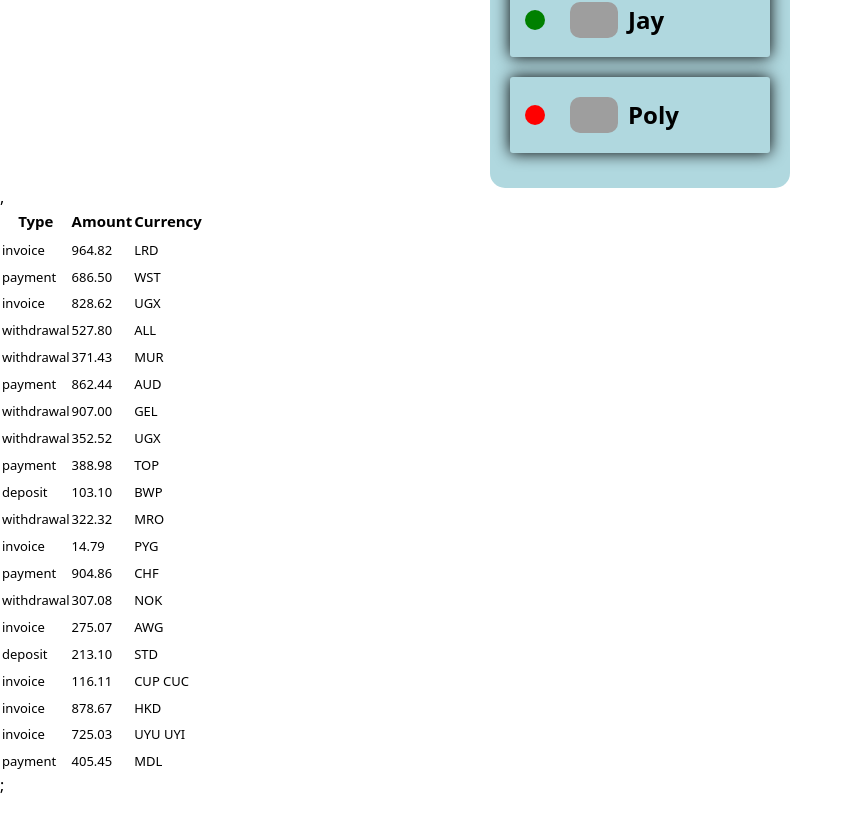
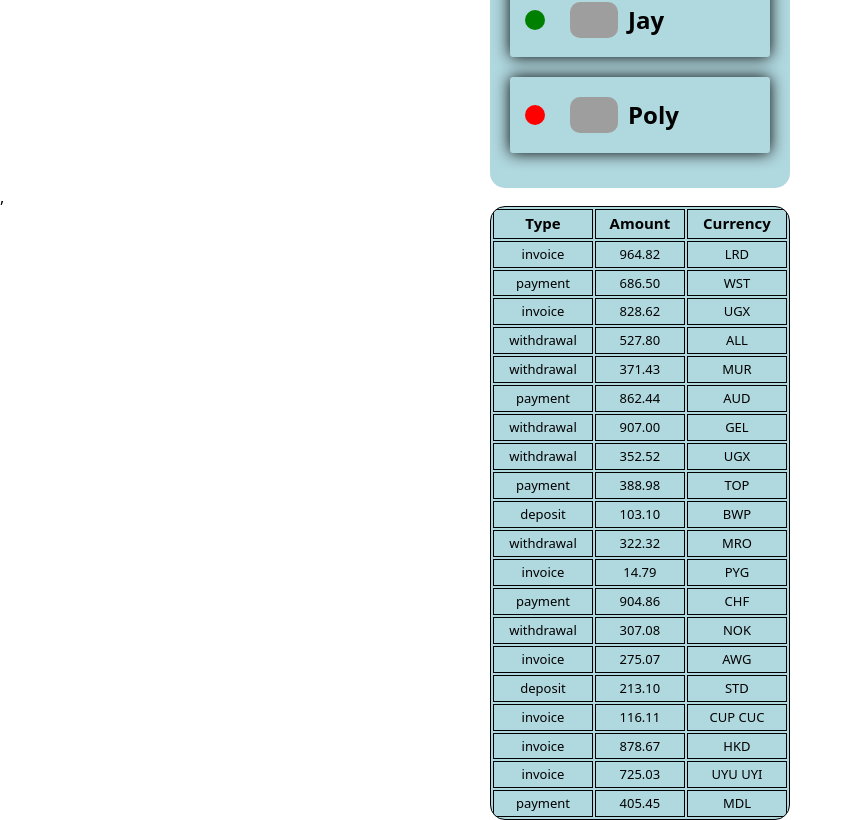
Before and after one commit to Oleva-abr/goit-react-hw-01-components, a React (Create React App) app: page / in a window 1280 px wide. Shown: the part 917-1737 px from the top of the page, without its empty margins (0-853 px from the left). Before the commit the page ends 1713 px from the top, so only its background shows below. Built offline with nearby package versions, Linux system fonts and the light colour scheme; grey boxes are pictures that could not be loaded.

Commit message:
check problem

```diff
--- a/src/components/App.js
+++ b/src/components/App.js
@@ -20,7 +20,7 @@ const App = () => (
     />
     <Statistics title="Upload stats" stats={statisticalData} />;
     <FriendList friends={friends} />,
-    <TransactionHistory items={transactions} />;
+    <TransactionHistory items={transactions} />
   </>
 );
 export default App;
--- a/src/components/TransactionHistory/TransactionHistory.jsx
+++ b/src/components/TransactionHistory/TransactionHistory.jsx
@@ -3,7 +3,7 @@ import PropTypes from 'prop-types';
 import styles from './transaktions.module.css';
 
 const TransactionHistory = ({ items }) => (
-  <table className={styles.transaction - history}>
+  <table className={styles.transaction_history}>
     <thead>
       <tr>
         <th>Type</th>
--- a/src/components/TransactionHistory/transaktions.module.css
+++ b/src/components/TransactionHistory/transaktions.module.css
@@ -1,20 +1,22 @@
-.transaction-history {
-  width: 500px;
+.transaction_history {
+  width: 300px;
   background-color: rgb(176, 216, 223);
-  border: 1px solid grgb(176, 216, 223);
+  border: 1px solid black;
   text-align: center;
   margin: auto;
+  border-radius: 15px;
+  overflow: hidden;
 }
 
 th {
-  border: 1px solid grgb(176, 216, 223);
+  border: 1px solid black;
 
   font-weight: 600;
   font-size: 15px;
   padding: 5px 0 5px 0;
 }
 td {
-  border: 1px solid grgb(176, 216, 223);
+  border: 1px solid black;
   font-weight: 300;
   font-size: 13px;
   padding: 5px 0 5px 0;
```
